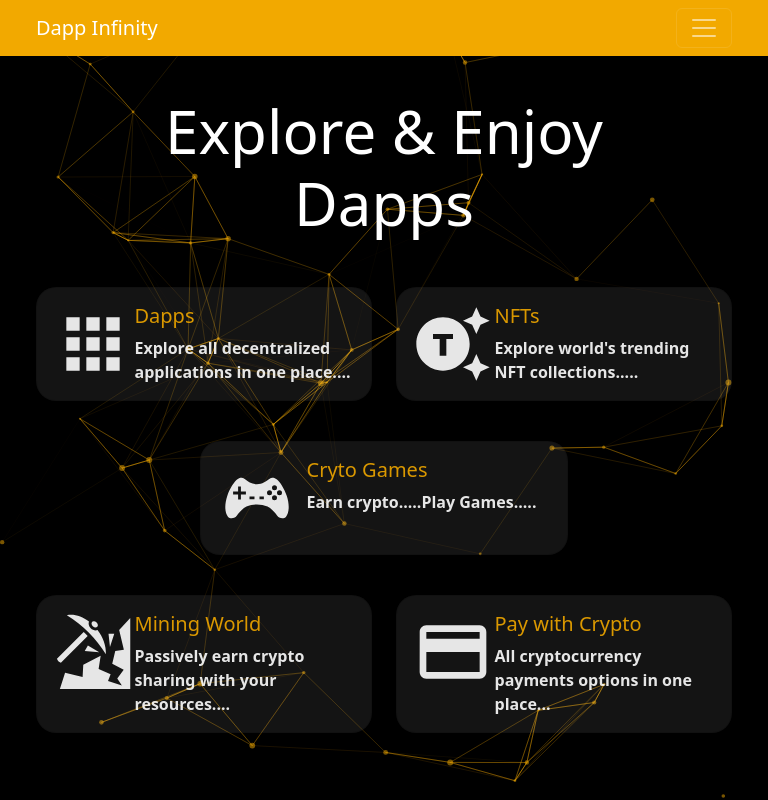
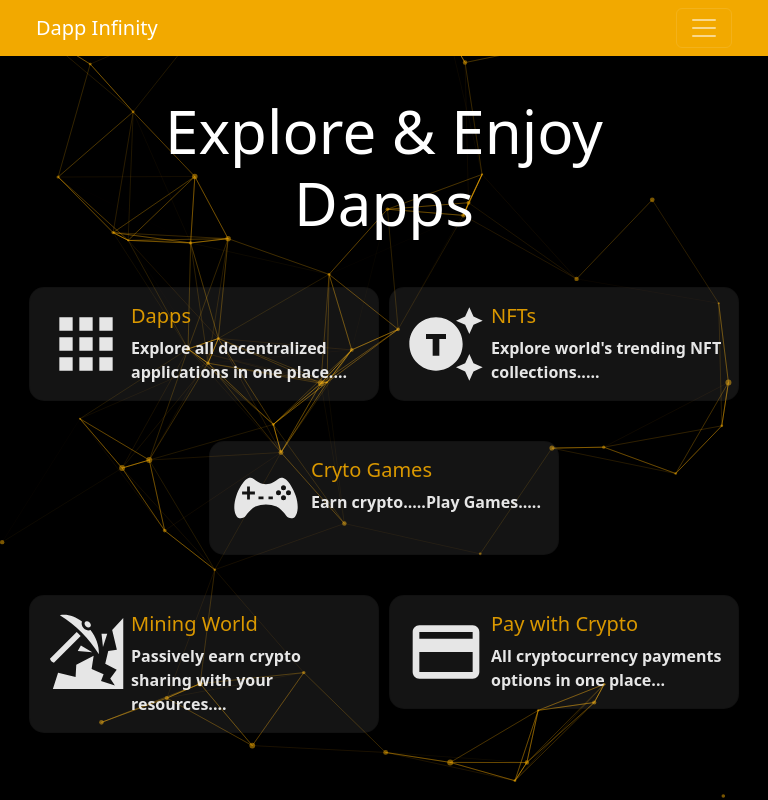
Before and after one commit to KMuthumala/dapp-infinity, a React (Create React App) app: page / in a window 768 px wide. Shown: the top 800 px of the page. Built offline with nearby package versions, Linux system fonts and the light colour scheme.

Commit message:
make UI responsive

```diff
--- a/src/components/single-card/singleCard.css
+++ b/src/components/single-card/singleCard.css
@@ -2,16 +2,12 @@
     background-color: rgba(255, 253, 253, 0.09);
     color: #ffffff;
     opacity: 0.9;
-    /*border: 0.1vw solid #FFFFFF;*/
-    border-radius: 20px;
+    border-radius: 15px;
     height: auto;
-    width: auto;
+    width: 450px;
     display: flex;
     font-weight: 600;
     cursor: pointer;
-
-
-
 }
 .grid_columns .card_title {
     color: #f2a900;
@@ -23,6 +19,22 @@
 }
 .single_card:hover{
     transform: scale(1.05);
+    border: 1px solid #FFFFFF;
     transition-duration: 0.35s;
-    transition-delay: 0.05s;
+    transition-delay: 0.1s;
 }
+
+@media  screen and (max-width:400px){
+    .grid_columns .single_card{
+        width: 350px;
+    }
+}@media  screen and (max-width:768px) and (min-width:400px){
+    .grid_columns .single_card{
+        width: 500px;
+    }
+}
+@media  screen and (max-width:992px) and (min-width:768px){
+    .grid_columns .single_card{
+        width: 350px;
+    }
+}
```
